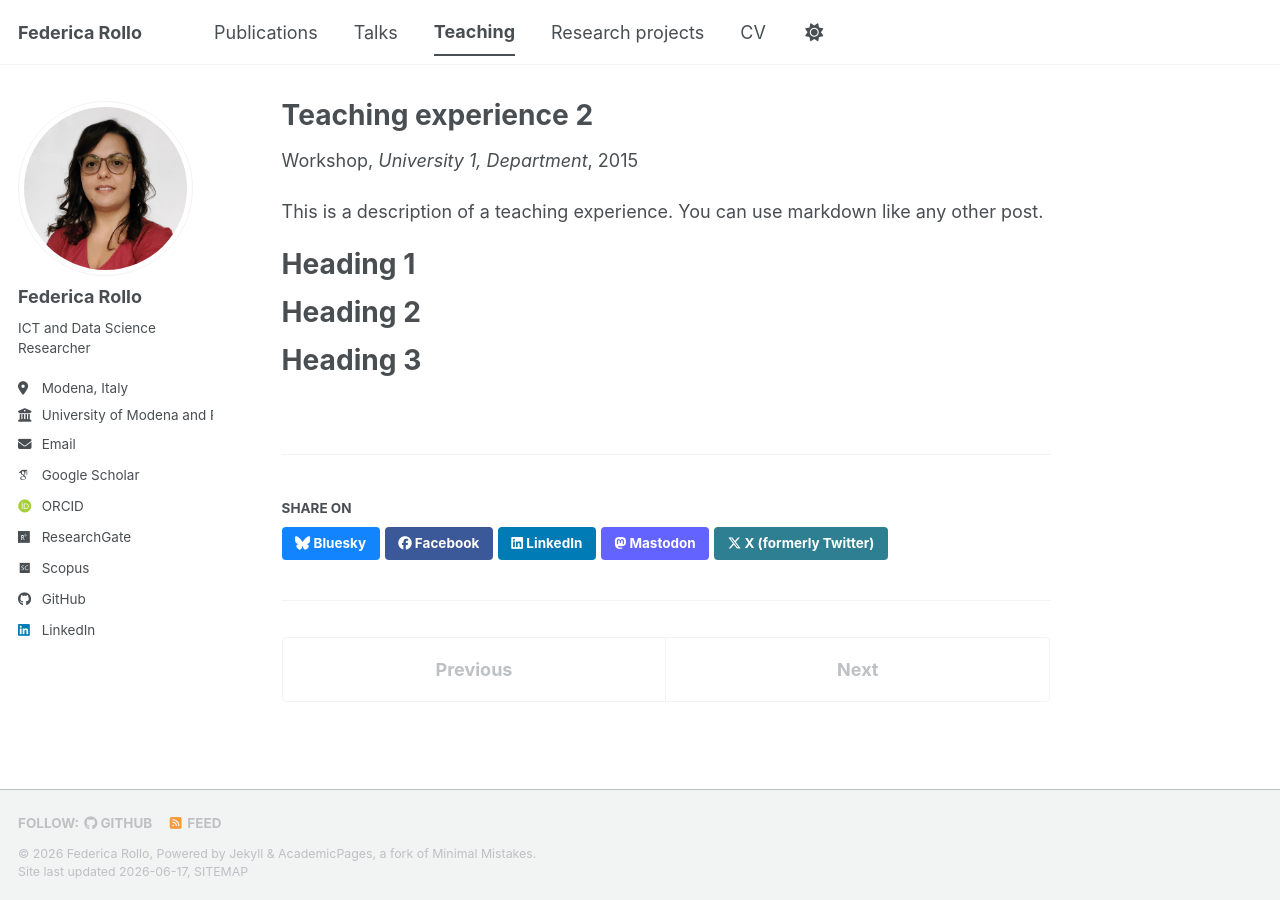
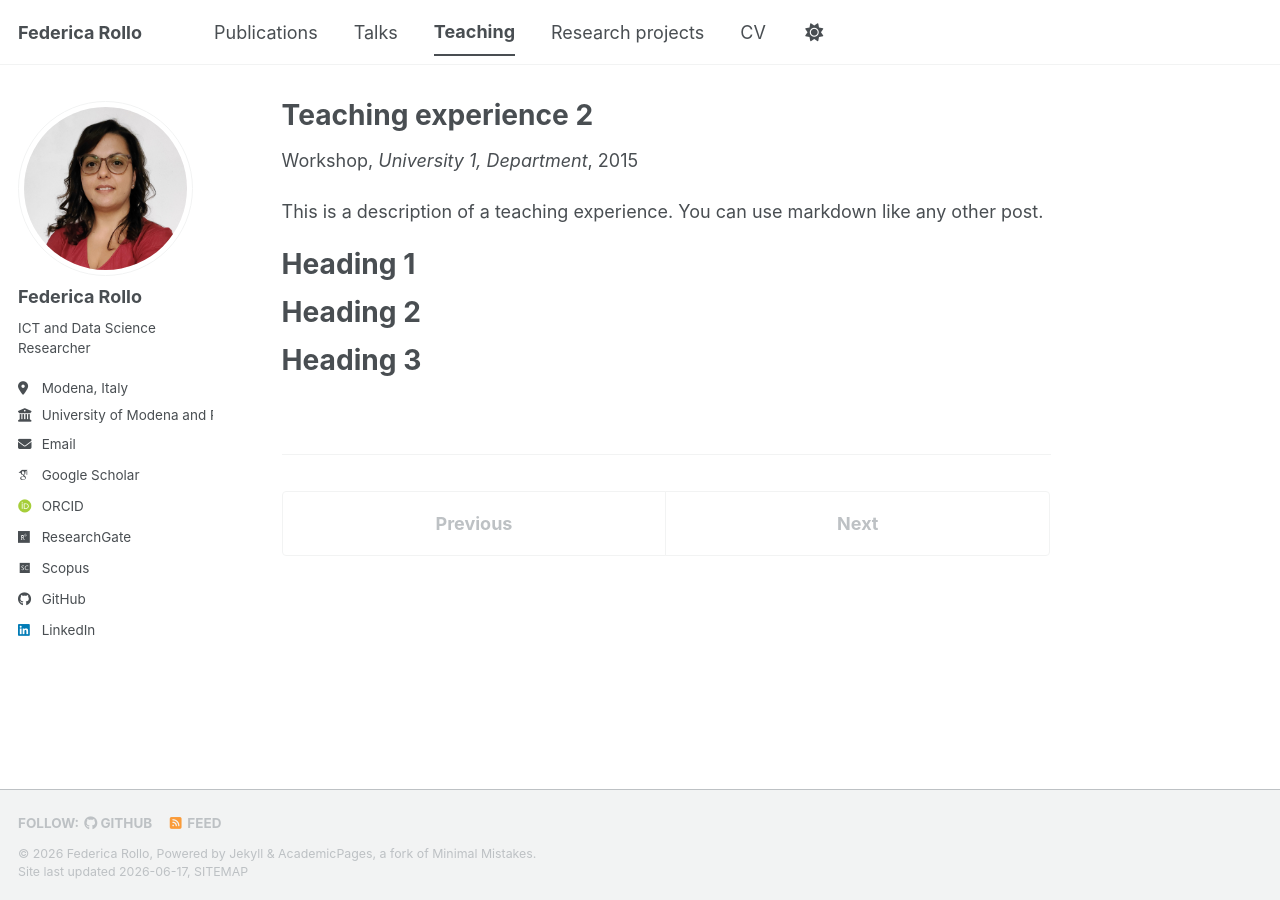
Before and after one commit to federicarollo/federicarollo.github.io, a Jekyll site: the page built from _teaching/2015-spring-teaching-2.md, in a window 1280 px wide. Built offline with Jekyll 4.4.1, drawn with Linux system fonts in a browser that asks for light colours; some web fonts are replaced; a script bundle is joined from its source files by our own code; library files that are not in the unit come from our copies; part of the change alters nothing that is shown.

Commit message:
Update _config.yml

```diff
--- a/_config.yml
+++ b/_config.yml
@@ -261,8 +261,8 @@ defaults:
     values:
       layout: single
       author_profile: true
-      share: true
-      comments: true
+      share: false
+      comments: false
   # _publications
   - scope:
       path: ""
@@ -270,8 +270,8 @@ defaults:
     values:
       layout: single
       author_profile: true
-      share: true
-      comments: true
+      share: false
+      comments: false
   # _portfolio
   - scope:
       path: ""
@@ -279,8 +279,8 @@ defaults:
     values:
       layout: single
       author_profile: true
-      share: true
-      comment: true
+      share: false
+      comment: false
   # _talks
   - scope:
       path: ""
@@ -288,7 +288,7 @@ defaults:
     values:
       layout: talk
       author_profile: true
-      share: true
+      share: false
 
 
 # Sass/SCSS
```
Also changed, not shown: images/500x300.png (deleted), images/bio-photo-2.jpg (deleted), images/bio-photo.jpg (deleted), images/editing-talk.png (deleted), images/profile.png (deleted), images/themes/homepage-air-dark.png (deleted), images/themes/homepage-air-light.png (deleted), images/themes/homepage-contrast-dark.png (deleted), images/themes/homepage-contrast-light.png (deleted), images/themes/homepage-dark.png (deleted), images/themes/homepage-dirt-dark.png (deleted), images/themes/homepage-dirt-light.png (deleted), images/themes/homepage-light.png (deleted), images/themes/homepage-mint-dark.png (deleted), 3 more files.
